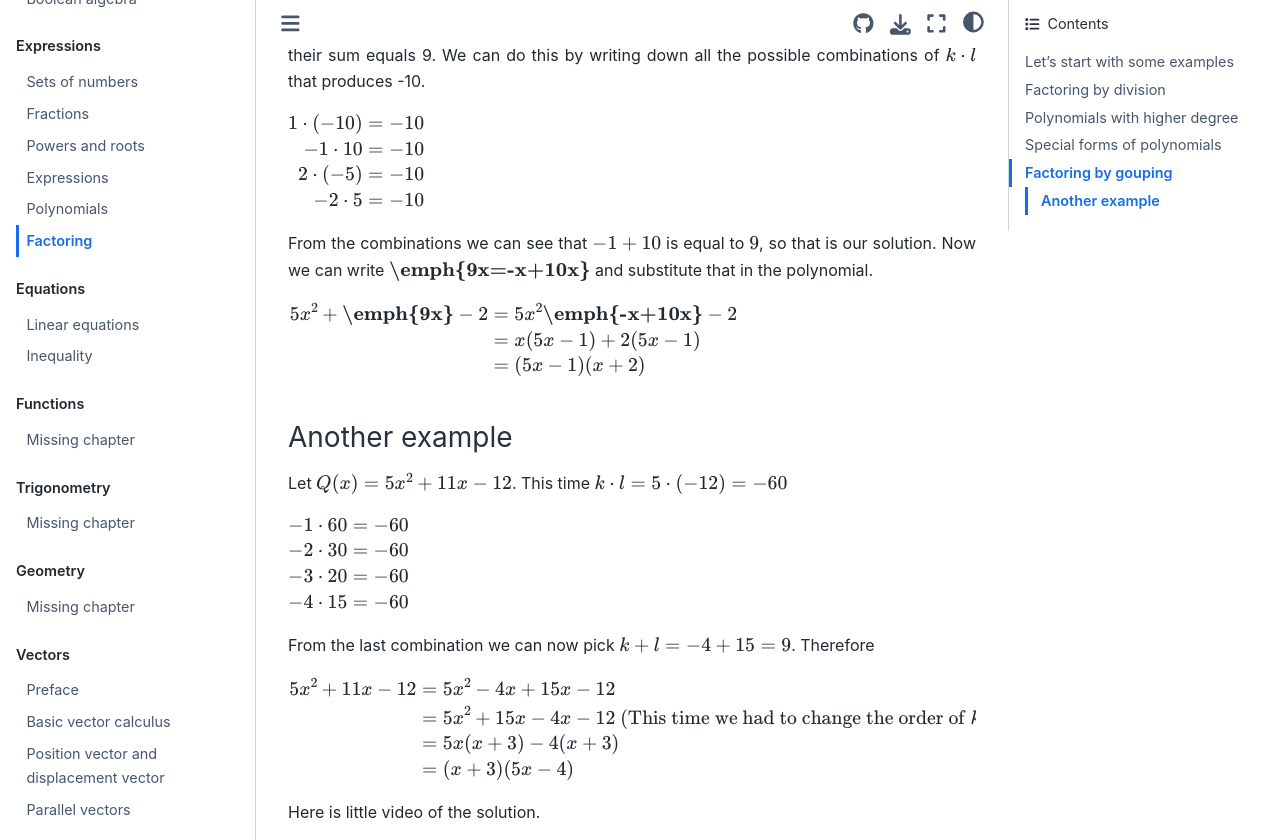
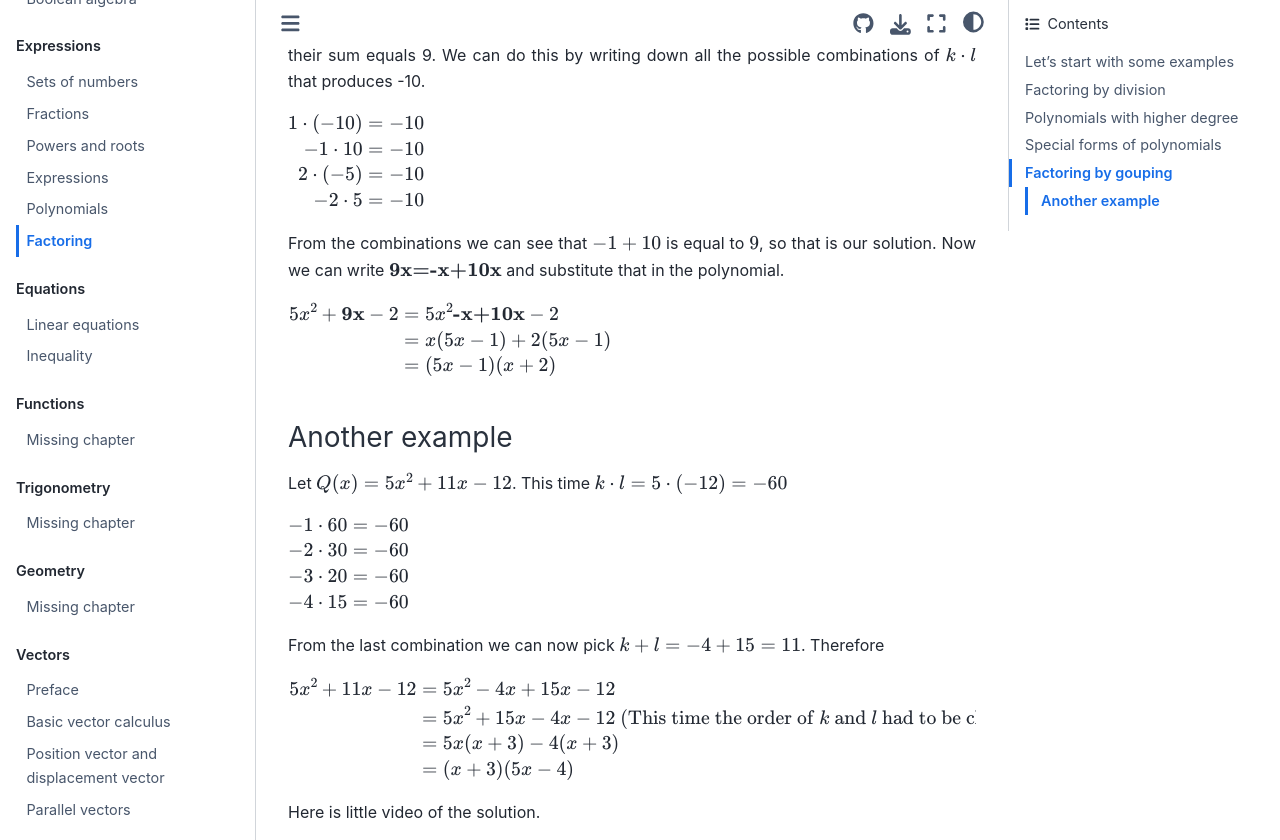
Before and after one commit to luma-lapinamk/miika-math, a Jupyter Book: the page built from notebooks/factoring.md, in a window 1280 px wide and 900 px high, scrolled down 3621 px, cut to the strip 0-840 px from the top of the window. Built offline with Jupyter Book 1.0.4 settings and Sphinx 7.4.7 and the Sphinx Book theme 1.1.4, drawn with Linux system fonts in a browser that asks for light colours.

Commit message:
Minor changes to Factoring

```diff
--- a/notebooks/factoring.md
+++ b/notebooks/factoring.md
@@ -101,9 +101,9 @@ $\begin{align} 1\cdot(-10)&=-10 \\
 2\cdot(-5)&=-10 \\
 -2\cdot5&=-10\end{align}$
 
-From the combinations we can see that $-1+10$ is equal to $9$, so that is our solution. Now we can write $\textbf{\emph{9x=-x+10x}}$ and substitute that in the polynomial.
+From the combinations we can see that $-1+10$ is equal to $9$, so that is our solution. Now we can write $\textbf{9x=-x+10x}$ and substitute that in the polynomial.
 
-$\begin{align}5x^2+\textbf{\emph{9x}}-2&=5x^2\textbf{\emph{-x+10x}}-2 \\
+$\begin{align}5x^2+\textbf{9x}-2&=5x^2\textbf{-x+10x}-2 \\
 &=x(5x-1)+2(5x-1) \\
 &=(5x-1)(x+2)\end{align}$
 <br>
@@ -117,10 +117,10 @@ $\begin{align} -1\cdot60&=-60 \\
 -3\cdot20&=-60 \\
 -4\cdot15&=-60 \end{align}$
 
-From the last combination we can now pick $k+l=-4+15=9$. Therefore
+From the last combination we can now pick $k+l=-4+15=11$. Therefore
 
 $\begin{align}5x^2+11x-12&=5x^2-4x+15x-12 \\
-&=5x^2+15x-4x-12 \ (\text{This time we had to change the order of} \ k \ \text{and} \ l) \\
+&=5x^2+15x-4x-12 \ (\text{This time the order of} \ k \ \text{and} \ l \ \text{had to be changed}) \\
 &=5x(x+3)-4(x+3) \\
 &=(x+3)(5x-4) \end{align}$
 
```
